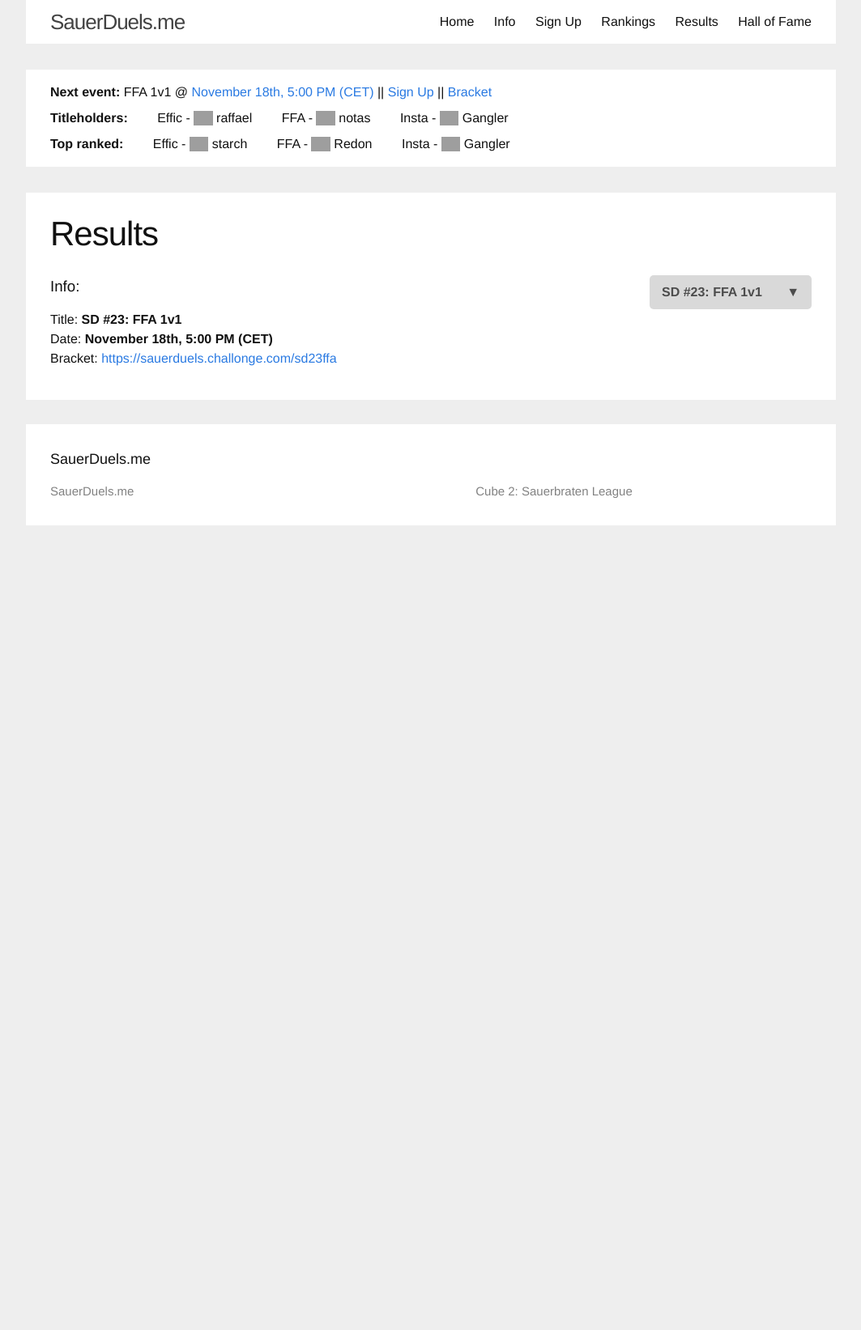
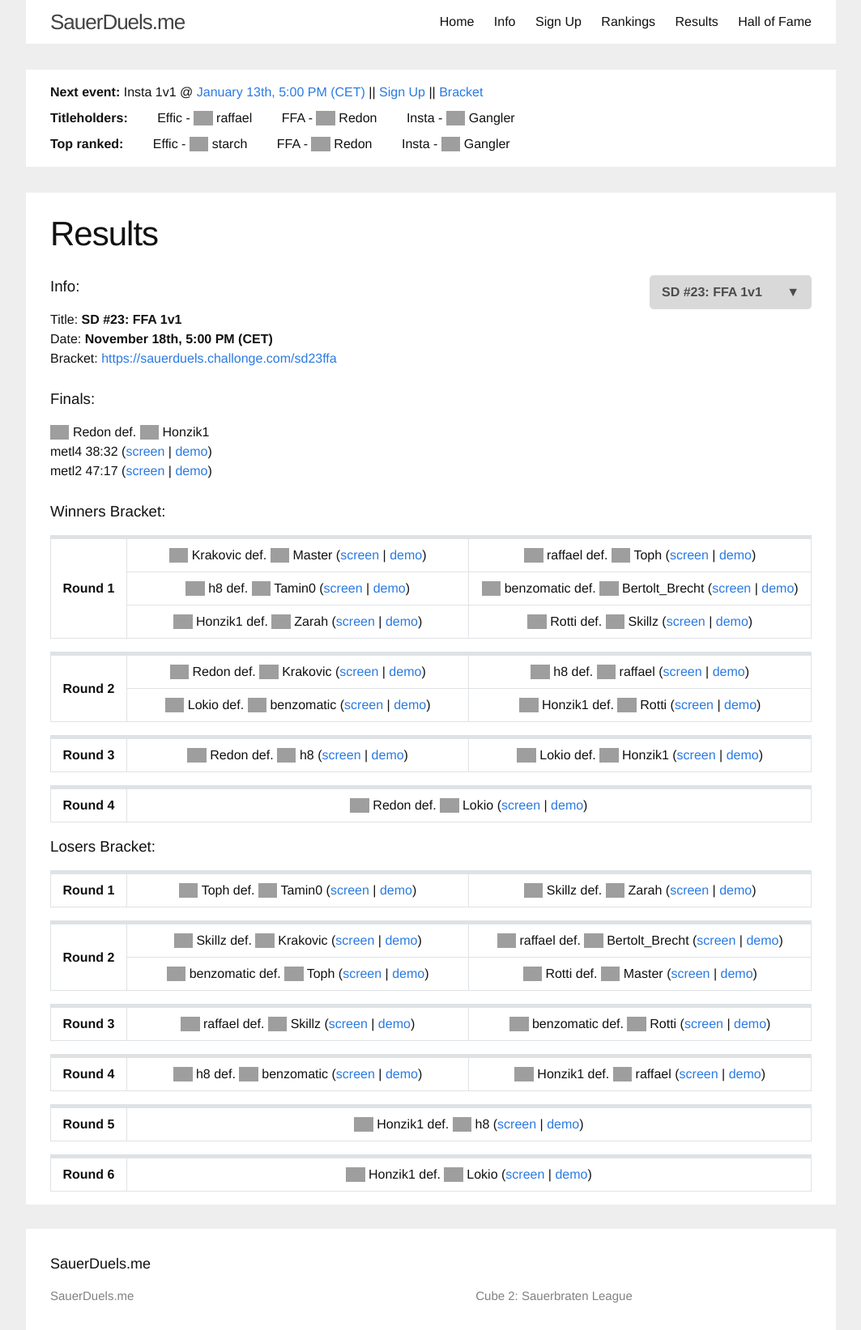
Before and after one commit to sauerduels/website, a Jekyll site: the page built from _events/sd23-ffa.md, in a window 1280 px wide. Shown: the whole page at 81% size, without its empty margins (108-1171 px from the left). Built offline with Jekyll 4.4.1, drawn with Linux system fonts in a browser that asks for light colours; a script that is not in the unit is left out; before the commit the page ends 900 px from its top, so only the background shows below that; grey boxes are pictures that could not be loaded.

Commit message:
update site as of sd23

```diff
--- a/_events/sd23-ffa.md
+++ b/_events/sd23-ffa.md
@@ -3,6 +3,66 @@
 index: 23
 date: '2018-11-18 18:00:00 +01:00'
 bracketurl: https://sauerduels.challonge.com/sd23ffa
-signupurl: https://challonge.com/tournaments/signup/BQOZPRJIlc
-completed: false
+completed: true
+finals:
+  result: Redon def. Honzik1
+  games:
+    - title: metl4 38:32
+      slug: sd23_final_honzik1_vs_redon_game1
+    - title: metl2 47:17
+      slug: sd23_final_honzik1_vs_redon_game2
+brackets:
+  Winners:
+    - - result: Krakovic def. Master
+        slug: sd23_wb_krakovic_vs_master
+      - result: raffael def. Toph
+        slug: sd23_wb_raffael_vs_toph
+      - result: h8 def. Tamin0
+        slug: sd23_wb_h8_vs_tamin0
+      - result: benzomatic def. Bertolt_Brecht
+        slug: sd23_wb_benzomatic_vs_bertolt_brecht
+      - result: Honzik1 def. Zarah
+        slug: sd23_wb_honzik1_vs_zarah
+      - result: Rotti def. Skillz
+        slug: sd23_wb_rotti_vs_skillz
+    - - result: Redon def. Krakovic
+        slug: sd23_wb_krakovic_vs_redon
+      - result: h8 def. raffael
+        slug: sd23_wb_h8_vs_raffael
+      - result: Lokio def. benzomatic
+        slug: sd23_wb_benzomatic_vs_lokio
+      - result: Honzik1 def. Rotti
+        slug: sd23_wb_honzik1_vs_rotti
+    - - result: Redon def. h8
+        slug: sd23_wb_h8_vs_redon
+      - result: Lokio def. Honzik1
+        slug: sd23_wb_honzik1_vs_lokio
+    - - result: Redon def. Lokio
+        slug: sd23_wb_lokio_vs_redon
+
+  Losers:
+    - - result: Toph def. Tamin0
+        slug: sd23_lb_tamin0_vs_toph
+      - result: Skillz def. Zarah
+        slug: sd23_lb_skillz_vs_zarah
+    - - result: Skillz def. Krakovic
+        slug: sd23_lb_krakovic_vs_skillz
+      - result: raffael def. Bertolt_Brecht
+        slug: sd23_lb_bertolt_brecht_vs_raffael
+      - result: benzomatic def. Toph
+        slug: sd23_lb_benzomatic_vs_toph
+      - result: Rotti def. Master
+        slug: sd23_lb_master_vs_rotti
+    - - result: raffael def. Skillz
+        slug: sd23_lb_raffael_vs_skillz
+      - result: benzomatic def. Rotti
+        slug: sd23_lb_benzomatic_vs_rotti
+    - - result: h8 def. benzomatic
+        slug: sd23_lb_benzomatic_vs_h8
+      - result: Honzik1 def. raffael
+        slug: sd23_lb_honzik1_vs_raffael
+    - - result: Honzik1 def. h8
+        slug: sd23_lb_honzik1_vs_h8
+    - - result: Honzik1 def. Lokio
+        slug: sd23_lb_honzik1_vs_lokio
 ---
--- a/_plugins/replace_names.rb
+++ b/_plugins/replace_names.rb
@@ -8,7 +8,7 @@
       'DarkFire' => 'us',
       'Alluro' => 'de',
       'Partizan' => 'rs',
-      'BudSpencer' => 'de',
+      'Toph' => 'de',
       'starch' => 'us',
       'hades' => 'us',
       'Rexus' => 'gb',
@@ -68,7 +68,8 @@
       'Doko' => 'cl',
       'Master' => 'de',
       'Alli' => 'de',
-      'ZahariaHome' => 'ro' }
+      'ZahariaHome' => 'ro',
+      'benzomatic' => 'de' }
 
     def add_flags(input)
       PLAYER_COUNTRIES.each {|key, value| input = input.gsub(key, "<span class=\"player\"><img class=\"flag\" src=\"https://sauerduels.me/images/#{value}.png\" /> #{key}</span>") }
--- a/hof.html
+++ b/hof.html
@@ -7,7 +7,7 @@
   - category: Effic
     name: raffael
   - category: FFA
-    name: notas
+    name: Redon
   - category: Insta
     name: Gangler
 toprankeds:
@@ -50,16 +50,16 @@
   - category: FFA
     members:
       - name: Redon
-        golden: 6
+        golden: 7
       - name: notas
         golden: 1
         silver: 3
       - name: Honzik1
-        silver: 3
+        silver: 4
         bronze: 1
       - name: Lokio
         silver: 1
-        bronze: 3
+        bronze: 4
       - name: Frosty
         bronze: 3
   - category: Insta
```
Also changed, not shown: info.md (+0 -1 lines).
